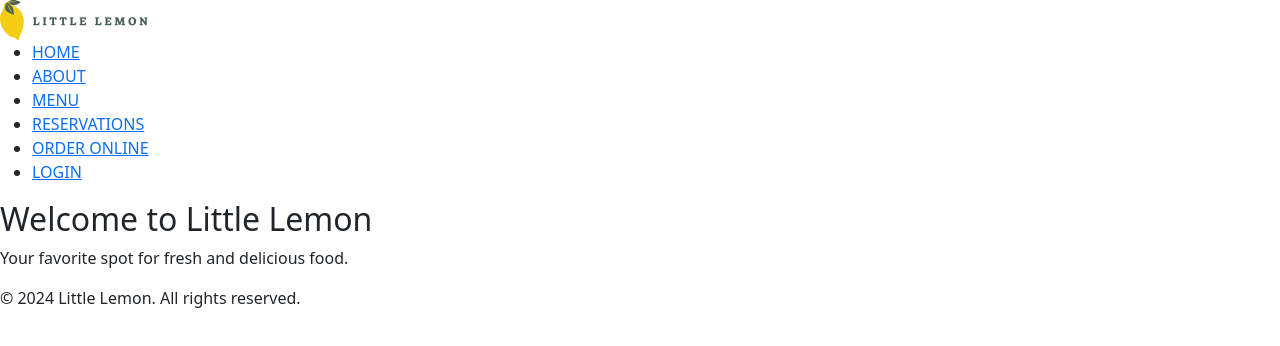
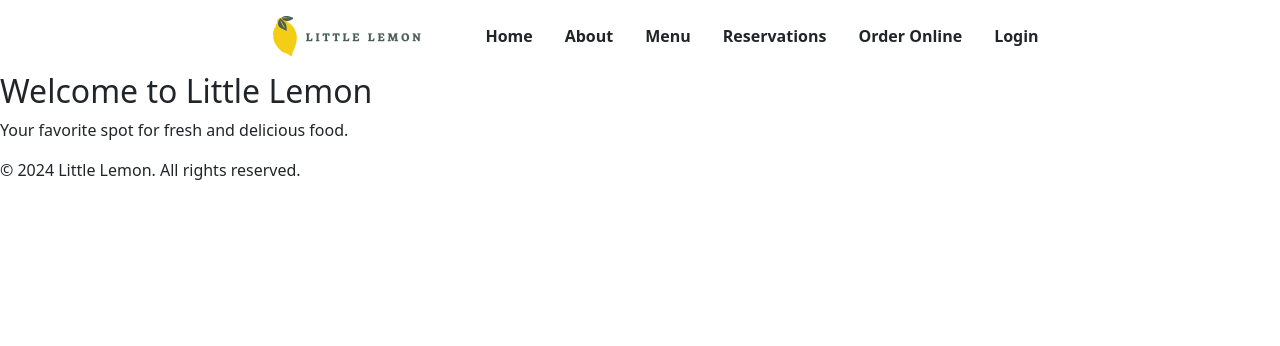
Before and after one commit to juancaguillens01/Little-Lemon, a React (Create React App) app: page / in a window 1280 px wide. Shown: the top 346 px of the page. Built offline with nearby package versions, Linux system fonts and the light colour scheme.

Commit message:
Implemented design of header and nav components

```diff
--- a/src/components/Header/Header.js
+++ b/src/components/Header/Header.js
@@ -2,8 +2,8 @@ import Nav from '../Nav/Nav';
 
 function Header() {
     return (
-    <header>
-        <img alt="Little Lemon logo" src="images/logo.png" title="Little Lemon" />
+    <header className='d-flex justify-content-center align-items-center px-3 py-3'>
+        <img alt="Little Lemon logo" src="images/logo.png" title="Little Lemon" className='img-fluid mx-5' />
         <Nav />
     </header>
     );
--- /dev/null
+++ b/src/components/Nav/Nav.css
@@ -0,0 +1,3 @@
+.link-hover:hover {
+    color: var(--yellow) !important;
+}
--- a/src/components/Nav/Nav.js
+++ b/src/components/Nav/Nav.js
@@ -1,13 +1,15 @@
+import './Nav.css';
+
 function Nav() {
     return (
     <nav>
-        <ul>
-            <li><a href="#home">HOME</a></li>
-            <li><a href="#about">ABOUT</a></li>
-            <li><a href="#menu">MENU</a></li>
-            <li><a href="#reservations">RESERVATIONS</a></li>
-            <li><a href="#orderOnline">ORDER ONLINE</a></li>
-            <li><a href="#login">LOGIN</a></li>
+        <ul className="d-flex list-unstyled mb-0">
+            <li><a href="#home" className="px-3 text-decoration-none text-dark fw-bold link-hover">Home</a></li>
+            <li><a href="#about" className="px-3 text-decoration-none text-dark fw-bold link-hover">About</a></li>
+            <li><a href="#menu" className="px-3 text-decoration-none text-dark fw-bold link-hover">Menu</a></li>
+            <li><a href="#reservations" className="px-3 text-decoration-none text-dark fw-bold link-hover">Reservations</a></li>
+            <li><a href="#orderOnline" className="px-3 text-decoration-none text-dark fw-bold link-hover">Order Online</a></li>
+            <li><a href="#login" className="px-3 text-decoration-none text-dark fw-bold link-hover">Login</a></li>
         </ul>
     </nav>
     );
```
